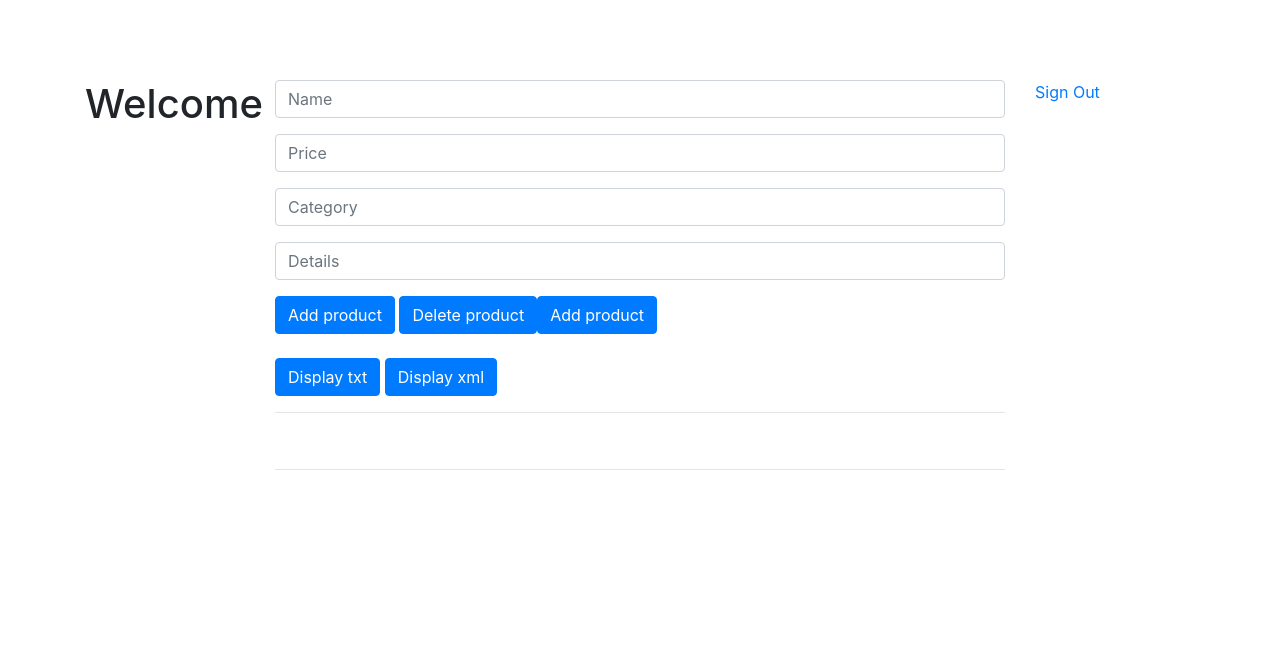
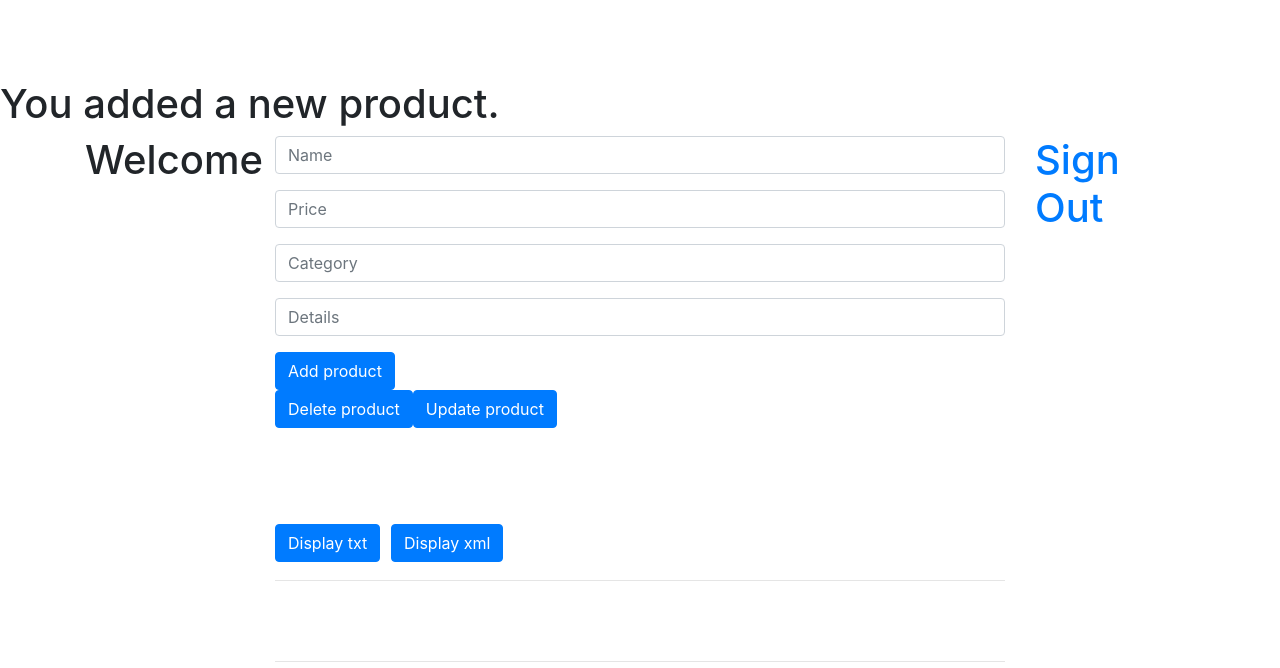
Before and after one commit to GyarmatiAdam/admin_panel, a PHP site: page /home.php in a window 1280 px wide. Shown: the top 668 px of the page. Run offline with PHP 8.4, Linux system fonts and the light colour scheme; the visitor is signed in with stand-in values (Sample User, id 1); some libraries are stand-ins or nearby versions.

Commit message:
ajax call

```diff
--- a/home.php
+++ b/home.php
@@ -8,37 +8,35 @@ if(!isset($_SESSION["admin"]) && !isset($_SESSION["user"])){
 }
 
 
-// if(isset($_POST['add'])){
+  $name = isset($_POST['product_name']);
+  $price = isset($_POST['product_price']);
+  $category = isset($_POST['product_cat']);
+  $details = isset($_POST['product_details']);
 
-//   $product_name = isset($_POST['product_name']);
-//   $product_price = isset($_POST['product_price']);
-//   $product_cat = isset($_POST['product_cat']);
-//   $product_details = isset($_POST['product_details']);
+  $sql = "INSERT INTO products
+  (product_name,
+  product_price,
+  product_cat,
+  product_details)
+  VALUES (
+    '$name',
+    '$price',
+    '$category',
+    '$details'
+  );";
 
-//   $sql = "INSERT INTO products
-//   (product_name,
-//   product_price,
-//   product_cat,
-//   product_details)
-//   VALUES (
-//     '$product_name',
-//     $product_price,
-//     '$product_cat',
-//     '$product_details'
-//   );";
+  if (mysqli_query($connect, $sql)) {
+      echo "<h1 class'alert alert-success'>You added a new product.<h1>";
+  }
 
-//   if (mysqli_query($connect, $sql)) {
-//       echo "<h1 class'alert alert-success'>You added a new product.<h1>";
-//   }
+  else {
+      echo "<h1 class'alert alert-danger'>Error by: </h1>" .
+          "<p>"  . $sql . "</p>" .
+          mysqli_error($connect);
+  }
 
-//  else {
-//       echo "<h1 class'alert alert-danger'>Error by: </h1>" .
-//           "<p>"  . $sql . "</p>" .
-//           mysqli_error($connect);
-//   }
-// }
-//   mysqli_close($connect);
-//   echo  "</body></html>";
+  //mysqli_close($connect);
+
 ?>
 
 <!doctype html>
@@ -65,16 +63,16 @@ if(!isset($_SESSION["admin"]) && !isset($_SESSION["user"])){
 
     <form id="insertForm">
       <div class="form-group">
-        <input type="text" class="form-control" name="product_name" placeholder="Name">
+        <input type="text" class="form-control" name="product_name" id="product_name" placeholder="Name">
       </div>
       <div class="form-group">
-        <input type="number" class="form-control" name="product_price" placeholder="Price">
+        <input type="number" class="form-control" name="product_price" id="product_price" placeholder="Price">
       </div>
       <div class="form-group">
-        <input type="text" class="form-control" name="product_cat" placeholder="Category">
+        <input type="text" class="form-control" name="product_cat" id="product_cat" placeholder="Category">
       </div>
       <div class="form-group">
-        <input type="text" class="form-control" name="product_details" placeholder="Details">
+        <input type="text" class="form-control" name="product_details" id="product_details" placeholder="Details">
       </div>
 
       <button type="submit" value="add" id="add" name="add" class="btn btn-primary">Add product</button>
@@ -82,8 +80,8 @@ if(!isset($_SESSION["admin"]) && !isset($_SESSION["user"])){
   <?php
   if (isset($_SESSION['admin'])){
 
-     echo "<button type='submit' value=delete id='delete' name='delete' class='btn btn-primary'>Delete product</button>";
-     echo '<button type="submit" value="update" id="update" name="update" class="btn btn-primary">Add product</button>';
+     echo "<div><button type='submit' value=delete id='delete' name='delete' class='btn btn-primary'>Delete product</button>";
+     echo '<button type="submit" value="update" id="update" name="update" class="btn btn-primary">Update product</button></div>';
   }
   ?>
     </form><br>
@@ -103,8 +101,6 @@ if(!isset($_SESSION["admin"]) && !isset($_SESSION["user"])){
     </div>
     <!-- Optional JavaScript -->
     <!-- jQuery first, then Popper.js, then Bootstrap JS -->
-    <script src="https://code.jquery.com/jquery-3.3.1.slim.min.js" integrity="sha384-q8i/X+965DzO0rT7abK41JStQIAqVgRVzpbzo5smXKp4YfRvH+8abtTE1Pi6jizo" crossorigin="anonymous"></script>
-    <script src="https://cdnjs.cloudflare.com/ajax/libs/popper.js/1.14.7/umd/popper.min.js" integrity="sha384-UO2eT0CpHqdSJQ6hJty5KVphtPhzWj9WO1clHTMGa3JDZwrnQq4sF86dIHNDz0W1" crossorigin="anonymous"></script>
     <script src="https://stackpath.bootstrapcdn.com/bootstrap/4.3.1/js/bootstrap.min.js" integrity="sha384-JjSmVgyd0p3pXB1rRibZUAYoIIy6OrQ6VrjIEaFf/nJGzIxFDsf4x0xIM+B07jRM" crossorigin="anonymous"></script>
     <script src="https://ajax.googleapis.com/ajax/libs/jquery/3.2.1/jquery.min.js"></script>
     <script src="script-ajax.js" type="text/javascript"></script>
--- a/script-ajax.js
+++ b/script-ajax.js
@@ -69,27 +69,25 @@ $("#submit-register").click(function(){
 
   }
 });
-
-// var request;
-// $("#insertForm").submit(function (e) {
-//        e.preventDefault();
-
-//        if(request){
-//               request.abort();
-//        }
-//        var $form = $(this);
-//        var $inputs = $form.find("input, button");
-//        var serializedData = $form.serialize();
-
-//        $inputs.prop("disabled", true);
-
-//        request = $.ajax({
-//               type: "method",
-//               url: "url",
-//               data: "data",
-//               dataType: "dataType",
-//               success: function (response) {
-
-//               }
-//        });
-// });
+////////////////inser into//////
+$(document).ready(function(){
+  $("#add").click(function(){
+      var name=$("#product_name").val();
+      var price=$("#product_price").val();
+      var category=$("#product_cat").val();
+      var details=$("#product_details").val();
+      $.ajax({
+          url:'insert.php',
+          method:'POST',
+          data:{
+              name:name,
+              product_price:price,
+              product_cat:category,
+              product_details:details
+          },
+         success:function(data){
+             alert(data);
+         }
+      });
+  });
+});
```
